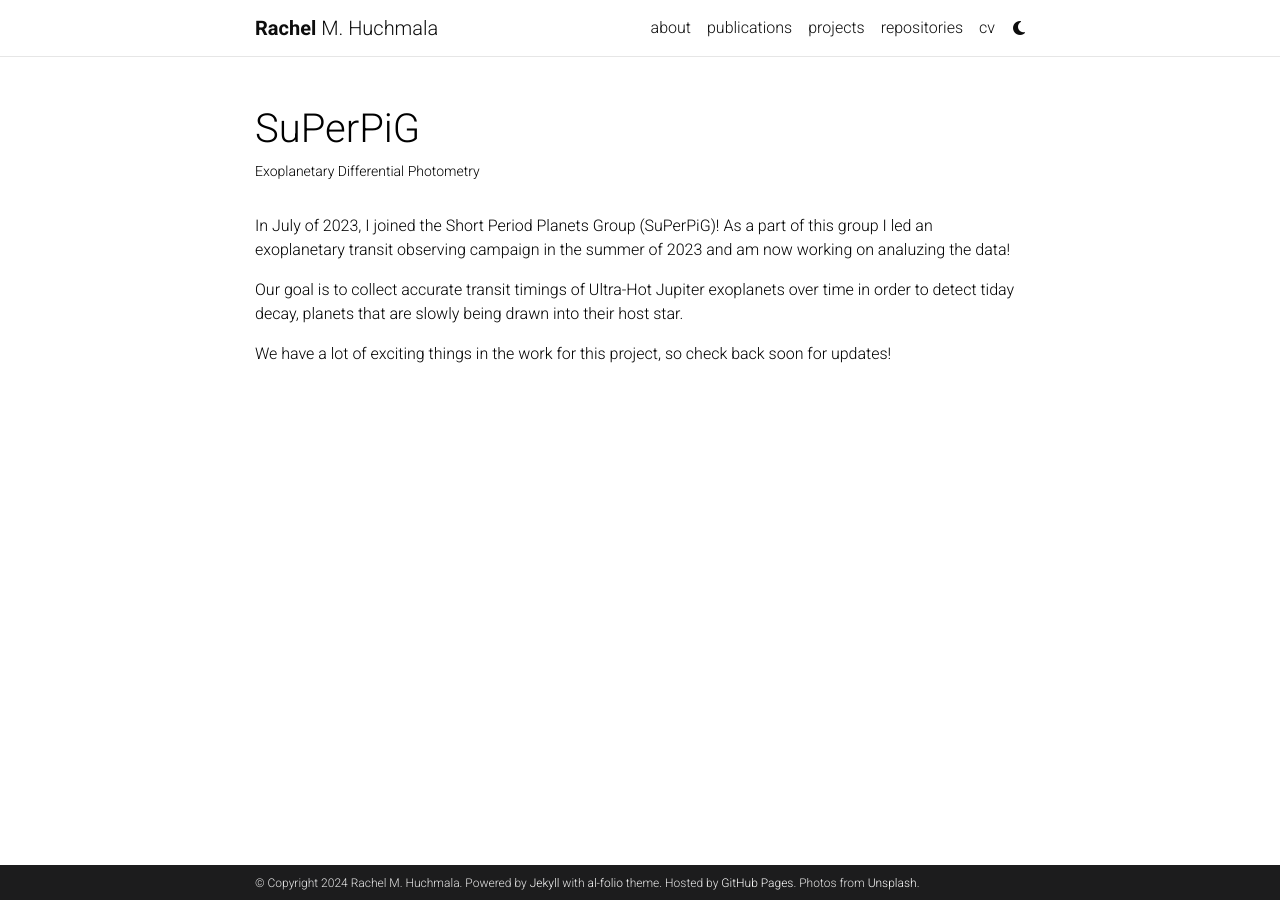
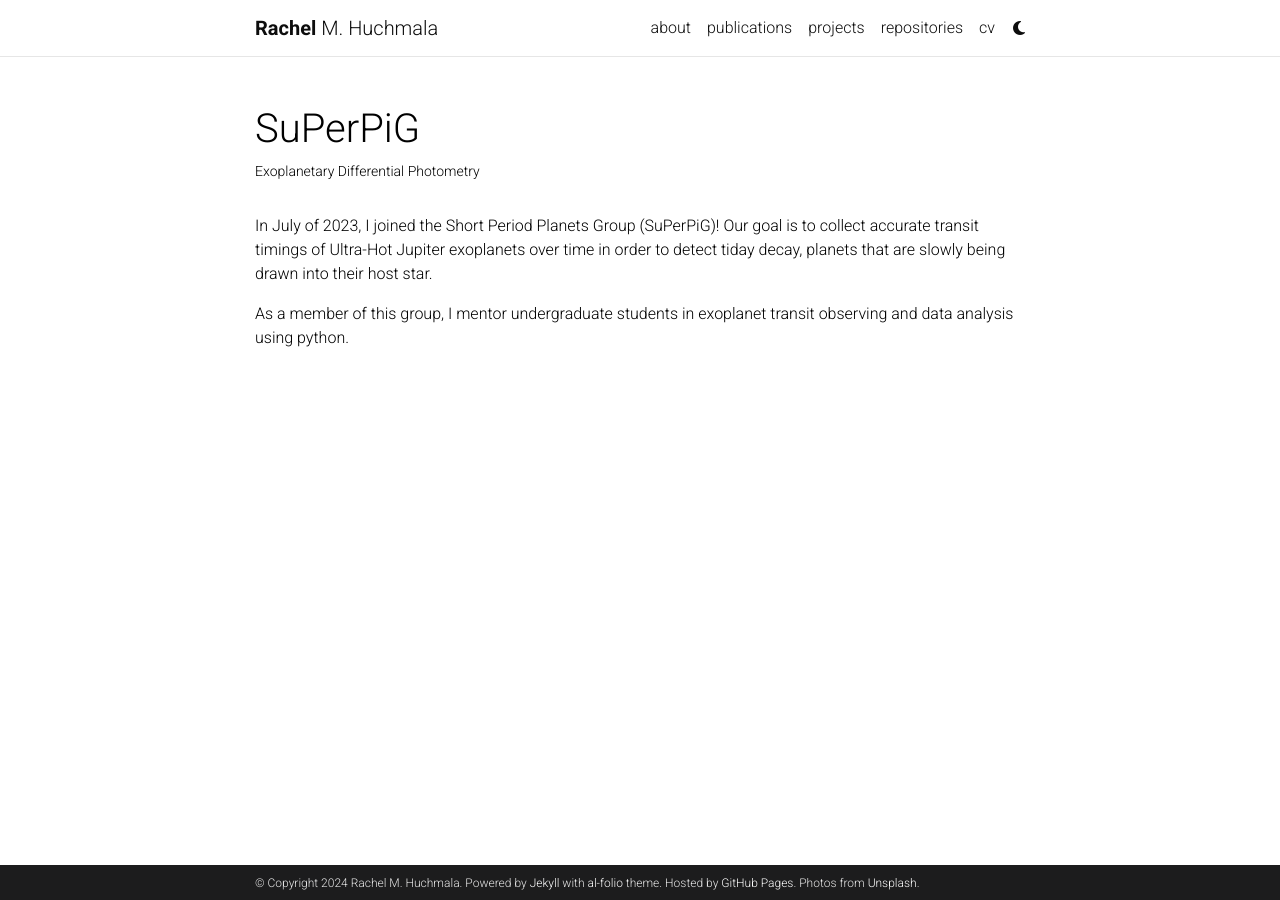
Before and after one commit to rmhuch/rmhuch.github.io, a Jekyll site: the page built from _projects/1_project.md, in a window 1280 px wide. Built offline with Jekyll 4.4.1, drawn with Linux system fonts in a browser that asks for light colours; comment, search, counter and statistics services are not loaded; a style sheet for code colours, icons or effects is not loaded.

Commit message:
Update 1_project.md

```diff
--- a/_projects/1_project.md
+++ b/_projects/1_project.md
@@ -2,13 +2,11 @@
 layout: page
 title: SuPerPiG
 description: Exoplanetary Differential Photometry
-img: assets/img/suzie_superpig.png
+img: assets/img/SuperPig.png
 importance: 1
 category: current
 ---
 
-In July of 2023, I joined the Short Period Planets Group (SuPerPiG)! As a part of this group I led an exoplanetary transit observing campaign in the summer of 2023 and am now working on analuzing the data!
+In July of 2023, I joined the Short Period Planets Group (SuPerPiG)! Our goal is to collect accurate transit timings of Ultra-Hot Jupiter exoplanets over time in order to detect tiday decay, planets that are slowly being drawn into their host star.
 
-Our goal is to collect accurate transit timings of Ultra-Hot Jupiter exoplanets over time in order to detect tiday decay, planets that are slowly being drawn into their host star.
-
-We have a lot of exciting things in the work for this project, so check back soon for updates!
+As a member of this group, I mentor undergraduate students in exoplanet transit observing and data analysis using python.
```
